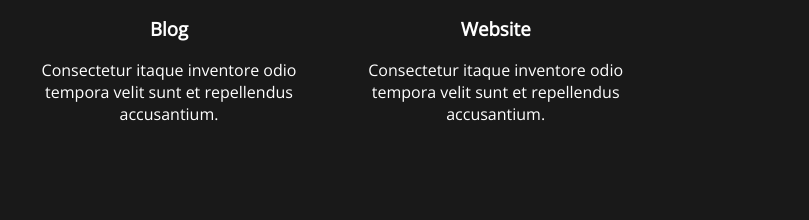
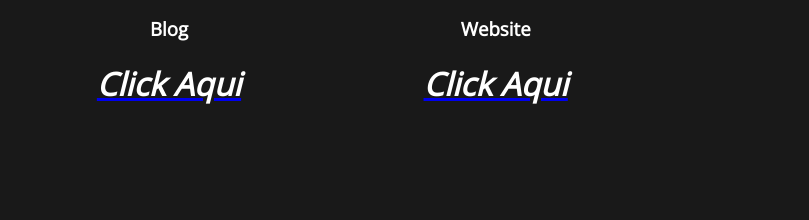
Before and after one commit to AdrianAraujo15/Pagina-Web, a plain HTML site: page index.html in a window 1280 px wide. Shown: the part 1119-1339 px from the top of the page, 471-1280 px from the left. Drawn offline with nearby package versions, Linux system fonts and the light colour scheme.

Commit message:
Update index.html

```diff
--- a/index.html
+++ b/index.html
@@ -45,14 +45,14 @@
           <i class="fab fa-blogger fa-5x"></i>
           <h3>Blog</h3>
           <div>
-            Consectetur itaque inventore odio tempora velit sunt et repellendus accusantium.
+            <a href="https://www.cues.edu.co/"><h1 alling="center"><font color="white"><i>Click Aqui</i></font></h1></a>
           </div>
         </div>
         <div>
           <i class="fab fa-wordpress fa-5x"></i>
           <h3>Website</h3>
           <div>
-            Consectetur itaque inventore odio tempora velit sunt et repellendus accusantium.
+            <a href="https://www.cues.edu.co/"><h1 alling="center"><font color="white"><i>Click Aqui</i></font></h1></a>
           </div>
         </div>
       </div>
```
